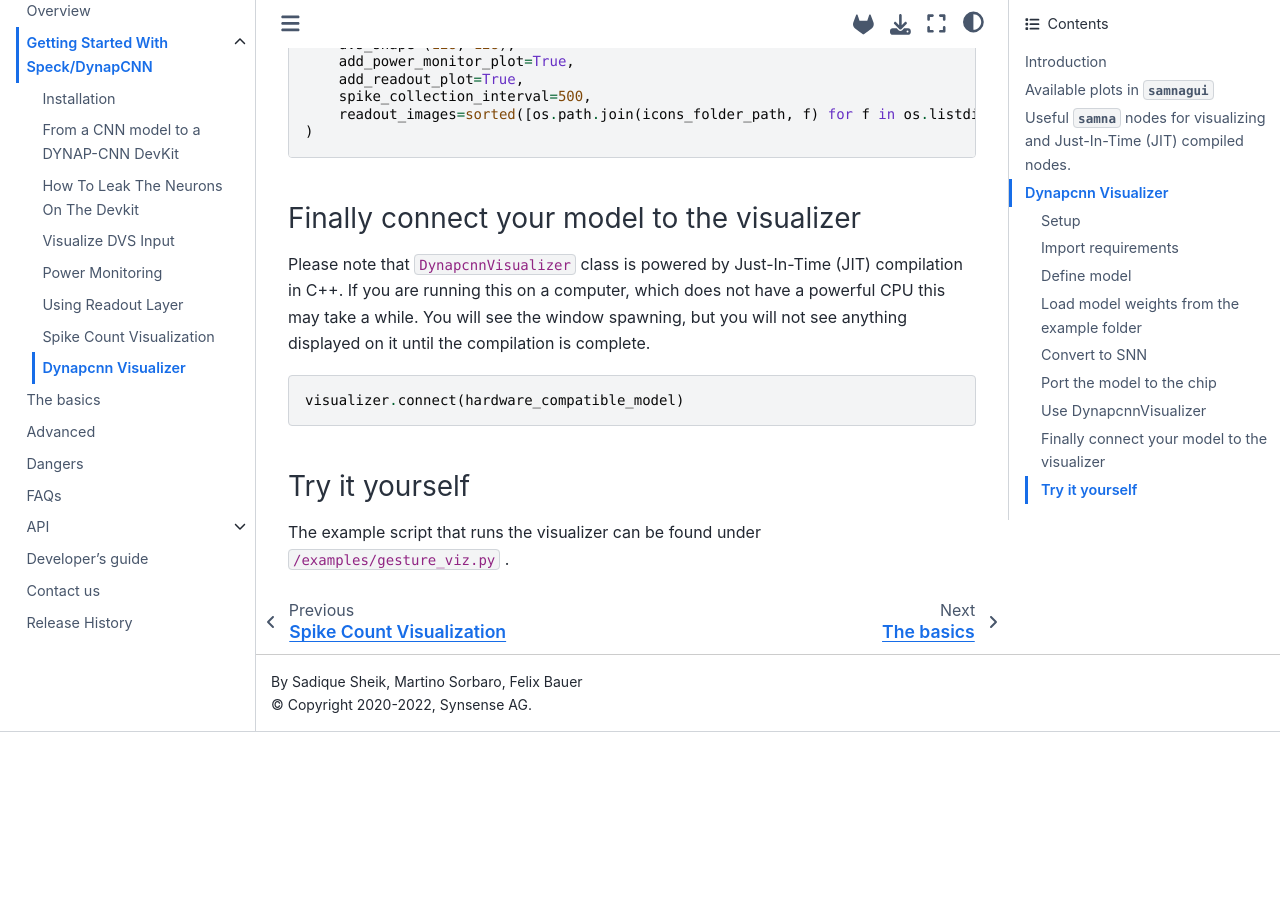
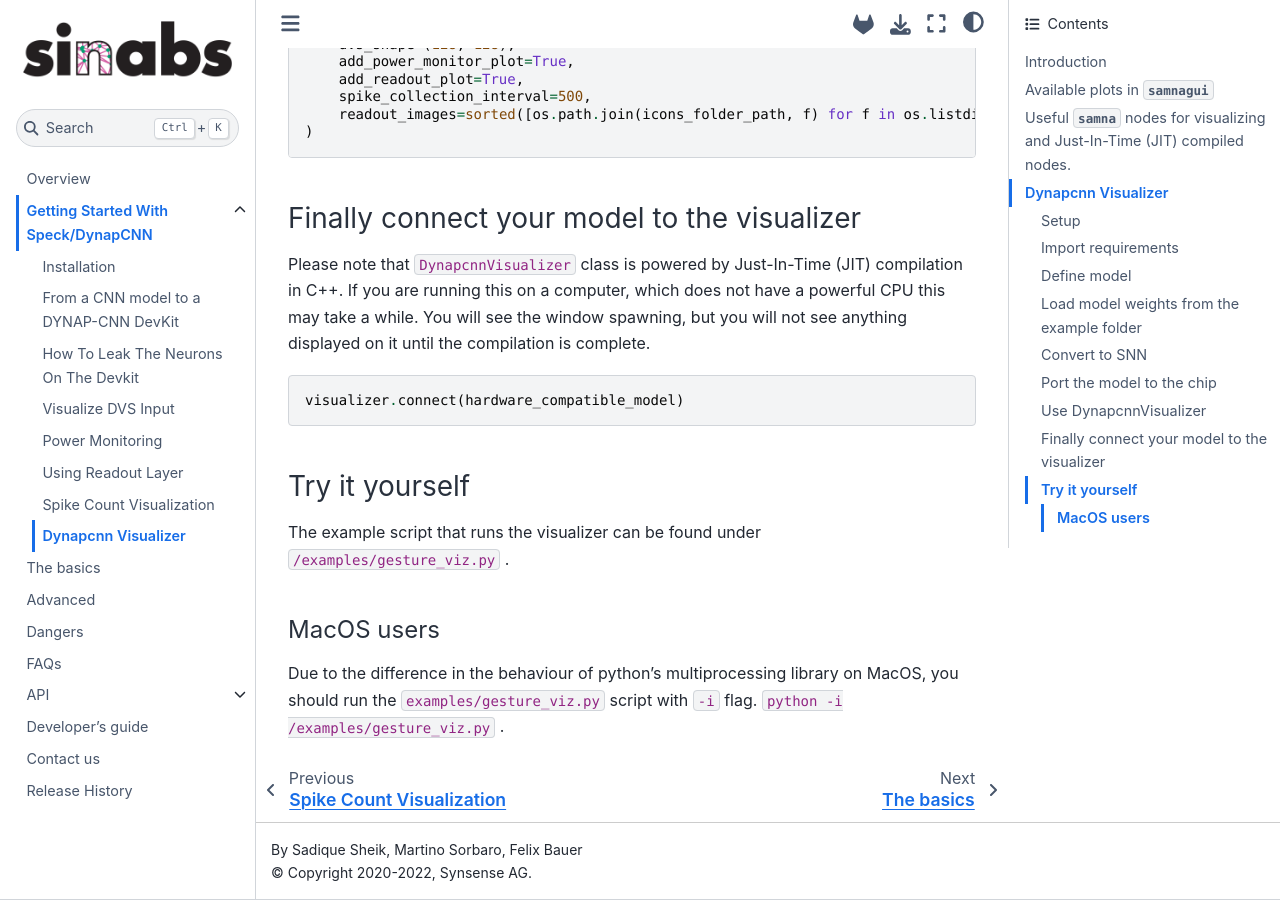
Before and after one commit to synsense/sinabs, a Sphinx documentation site: the page built from docs/source/getting_started/visualizer.md, in a window 1280 px wide and 900 px high, scrolled down 5305 px. Built offline with Sphinx 7.4.7 and the Sphinx Book theme 1.1.4, drawn with Linux system fonts in a browser that asks for light colours; the version number could not be read and is left out; before the commit the page ends 6037 px from its top, so only the background shows below that.

Commit message:
Warning about running the script for MacOS users added to the documentation.

```diff
--- a/docs/source/getting_started/visualizer.md
+++ b/docs/source/getting_started/visualizer.md
@@ -169,3 +169,7 @@
 
 ### Try it yourself
 The example script that runs the visualizer can be found under `/examples/gesture_viz.py` .
+
+
+#### MacOS users
+Due to the difference in the behaviour of python's multiprocessing library on MacOS, you should run the `examples/gesture_viz.py` script with `-i` flag. `python -i /examples/gesture_viz.py` .
```
